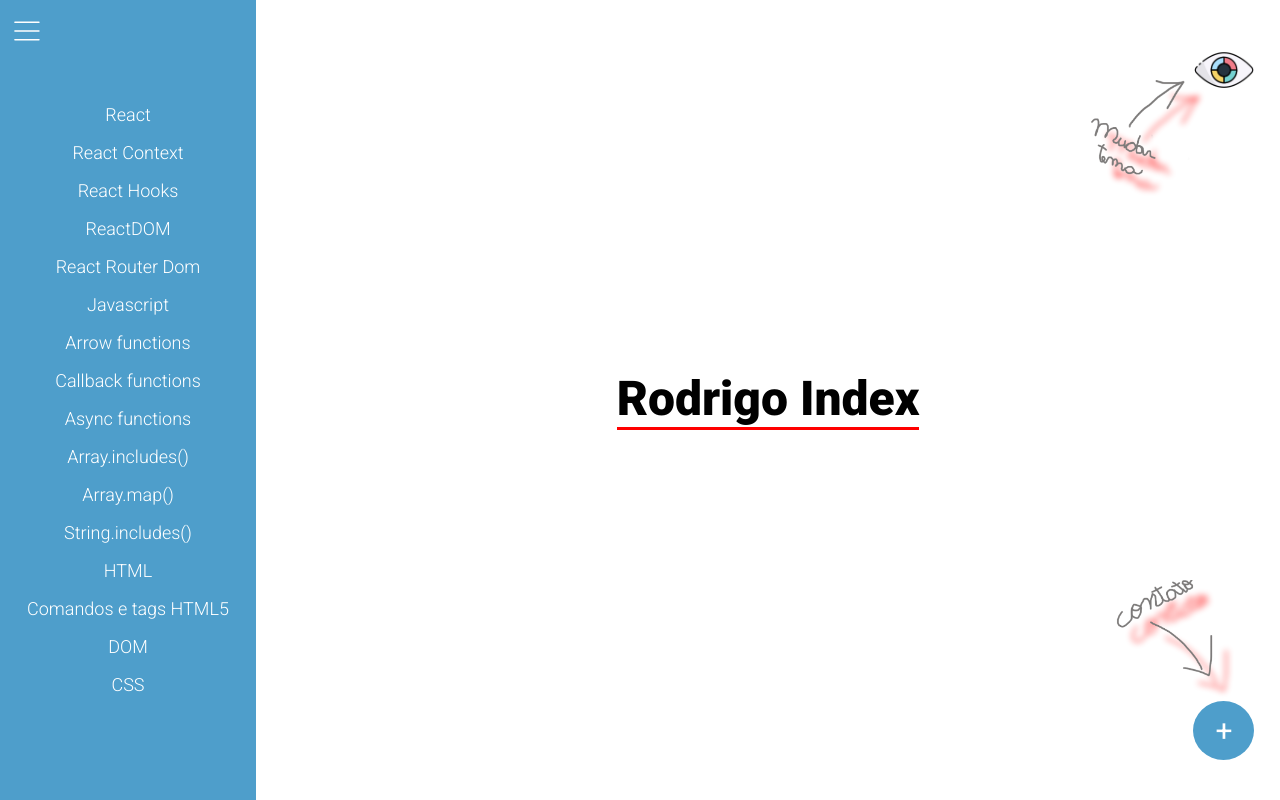
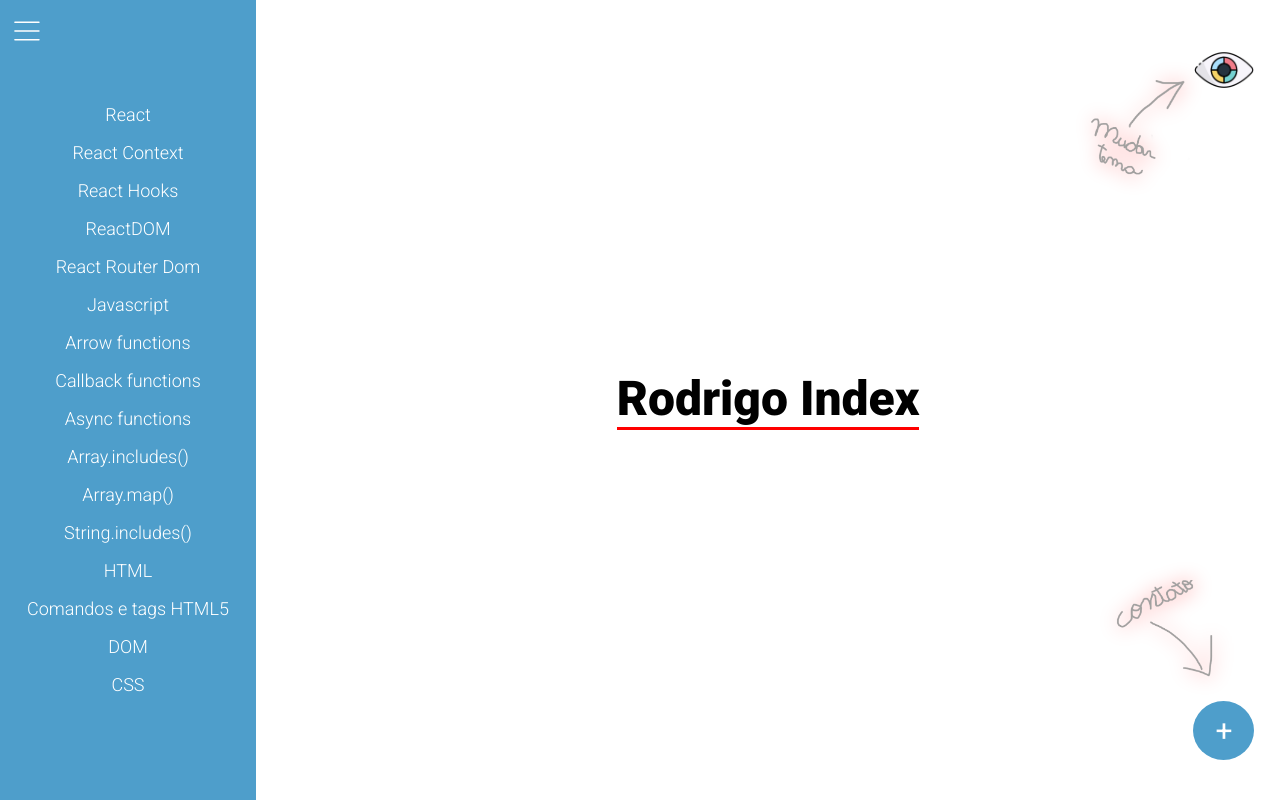
Before and after one commit to rodrigolima2/rodrigolima2.github.io, a React (Create React App) app: page / in a window 1280 px wide. Built offline with nearby package versions, Linux system fonts and the light colour scheme.

Commit message:
test: teste de design

```diff
--- a/src/App.css
+++ b/src/App.css
@@ -63,6 +63,7 @@ body::-webkit-scrollbar-thumb {
 }
 
 .App__img{
+
   width: 100px;
   height: 100px;
 
@@ -70,8 +71,8 @@ body::-webkit-scrollbar-thumb {
   z-index: -10;
 
 
-  opacity: 0.7;
-  filter: url()drop-shadow(15px 15px 3px var(--theme-color-blur));
+  opacity: 0.5;
+  filter: url()drop-shadow(1px 1px 10px var(--theme-color-blur));
 }
 
 .App__img.change-theme{
```
